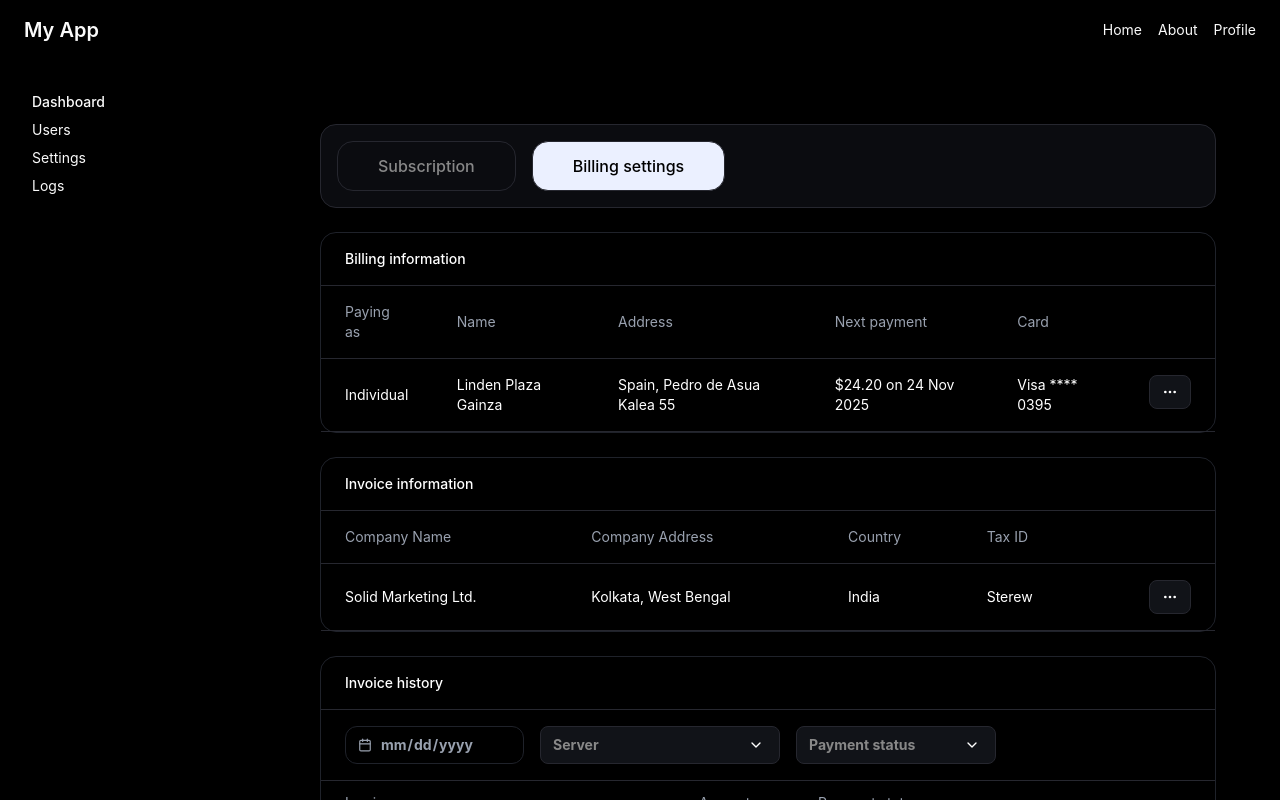
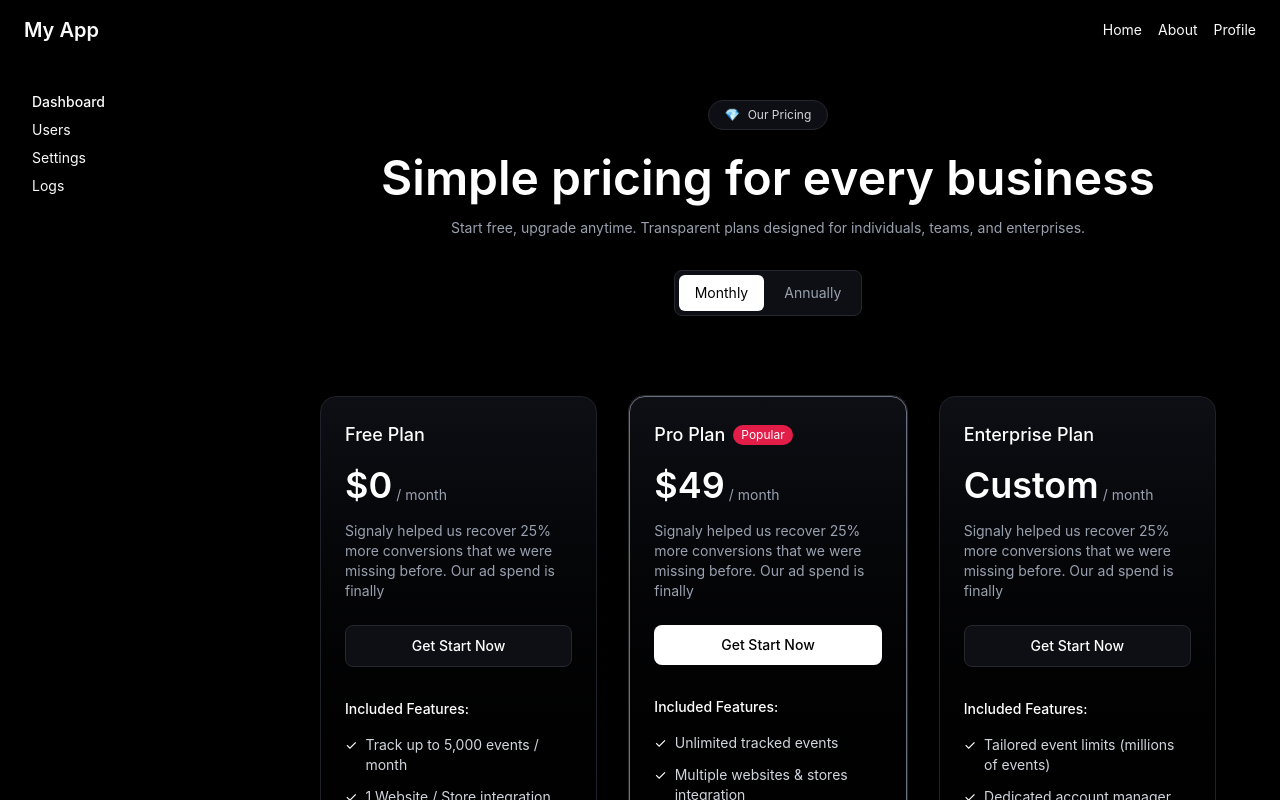
Before and after one commit to findrmeet/stape-dashboard, a React (Vite) app: page / in a window 1280 px wide. Shown: the top 800 px of the page. Built offline with nearby package versions, Linux system fonts and the light colour scheme.

Commit message:
added Pricing page

```diff
--- a/src/App.tsx
+++ b/src/App.tsx
@@ -1,11 +1,11 @@
 import Layout from "./layout/Layout";
-import BillingSettings2 from "./pages/BillingSetting2";
+import PricingPage from "./pages/PricingPage";
 
 function App() {
   return (
     <>
       <Layout>
-        <BillingSettings2 />
+        <PricingPage />
       </Layout>
     </>
   );
--- /dev/null
+++ b/src/pages/PricingPage.tsx
@@ -0,0 +1,163 @@
+import { useState } from "react";
+
+export default function PricingPage() {
+  const [billing, setBilling] = useState<"monthly" | "annually">("monthly");
+
+  return (
+    <section className=" bg-black text-white px-6 ">
+      {/* Header */}
+      <div className=" mx-auto text-center">
+        <div className="inline-flex items-center gap-2 px-4 py-1.5 rounded-full border border-[#26272F] bg-[#0E0F14] text-xs text-gray-300">
+          <span>💎</span>
+          <p>Our Pricing</p>
+        </div>
+
+        <h1 className="mt-6 text-4xl md:text-5xl font-semibold">
+          Simple pricing for every business
+        </h1>
+
+        <p className="mt-4 text-sm text-gray-400 max-w-2xl mx-auto">
+          Start free, upgrade anytime. Transparent plans designed for
+          individuals, teams, and enterprises.
+        </p>
+
+        {/* Toggle */}
+        <div className="mt-8 inline-flex items-center gap-1 rounded-lg border border-[#26272F] bg-[#0E0F14] p-1">
+          <button
+            onClick={() => setBilling("monthly")}
+            className={`px-4 py-2 text-sm rounded-md transition ${
+              billing === "monthly" ? "bg-white text-black" : "text-gray-400"
+            }`}
+          >
+            Monthly
+          </button>
+          <button
+            onClick={() => setBilling("annually")}
+            className={`px-4 py-2 text-sm rounded-md transition ${
+              billing === "annually" ? "bg-white text-black" : "text-gray-400"
+            }`}
+          >
+            Annually
+          </button>
+        </div>
+      </div>
+
+      {/* Pricing Cards */}
+      <div className="mt-20 max-w-7xl mx-auto grid grid-cols-1 md:grid-cols-3 gap-8">
+        {/* Free */}
+        <PricingCard
+          title="Free Plan"
+          price="$0"
+          subtitle="/ month"
+          description="Signaly helped us recover 25% more conversions that we were missing before. Our ad spend is finally"
+          features={[
+            "Track up to 5,000 events / month",
+            "1 Website / Store integration",
+            "Basic analytics dashboard",
+            "Community support",
+          ]}
+        />
+
+        {/* Pro */}
+        <PricingCard
+          title="Pro Plan"
+          badge="Popular"
+          price="$49"
+          subtitle="/ month"
+          highlighted
+          description="Signaly helped us recover 25% more conversions that we were missing before. Our ad spend is finally"
+          features={[
+            "Unlimited tracked events",
+            "Multiple websites & stores integration",
+            "Advanced reporting & funnel analysis",
+            "Priority email support",
+            "Team members (up to 5 users)",
+          ]}
+        />
+
+        {/* Enterprise */}
+        <PricingCard
+          title="Enterprise Plan"
+          price="Custom"
+          subtitle="/ month"
+          description="Signaly helped us recover 25% more conversions that we were missing before. Our ad spend is finally"
+          features={[
+            "Tailored event limits (millions of events)",
+            "Dedicated account manager",
+            "White-label reporting for agencies",
+            "API access & advanced integrations",
+            "24/7 premium support",
+          ]}
+        />
+      </div>
+    </section>
+  );
+}
+
+function PricingCard({
+  title,
+  badge,
+  price,
+  subtitle,
+  description,
+  features,
+  highlighted = false,
+}: {
+  title: string;
+  badge?: string;
+  price: string;
+  subtitle: string;
+  description: string;
+  features: string[];
+  highlighted?: boolean;
+}) {
+  return (
+    <section
+      className={`relative rounded-2xl border p-6 flex flex-col justify-between bg-linear-to-b from-[#0E0F14] to-black ${
+        highlighted
+          ? "border-gray-500 shadow-[0_0_0_1px_rgba(255,255,255,0.15)]"
+          : "border-[#1F222A]"
+      }`}
+    >
+      <div>
+        <div className="flex items-center gap-2">
+          <h3 className="text-lg font-medium">{title}</h3>
+          {badge && (
+            <span className="text-xs px-2 py-0.5 rounded-full bg-[#E11D48] text-white">
+              {badge}
+            </span>
+          )}
+        </div>
+
+        <div className="mt-4 flex items-end gap-1">
+          <p className="text-4xl font-semibold">{price}</p>
+          <p className="text-sm text-gray-400">{subtitle}</p>
+        </div>
+
+        <p className="mt-4 text-sm text-gray-400">{description}</p>
+
+        <button
+          className={`mt-6 w-full rounded-lg py-2.5 text-sm font-medium transition ${
+            highlighted
+              ? "bg-white text-black"
+              : "bg-[#0E0F14] border border-[#26272F] text-white"
+          }`}
+        >
+          Get Start Now
+        </button>
+
+        <div className="mt-8">
+          <h4 className="text-sm font-medium mb-4">Included Features:</h4>
+          <ul className="space-y-3">
+            {features.map((item) => (
+              <li key={item} className="flex items-start gap-2 text-sm">
+                <span className="text-white">✓</span>
+                <p className="text-gray-300">{item}</p>
+              </li>
+            ))}
+          </ul>
+        </div>
+      </div>
+    </section>
+  );
+}
```
